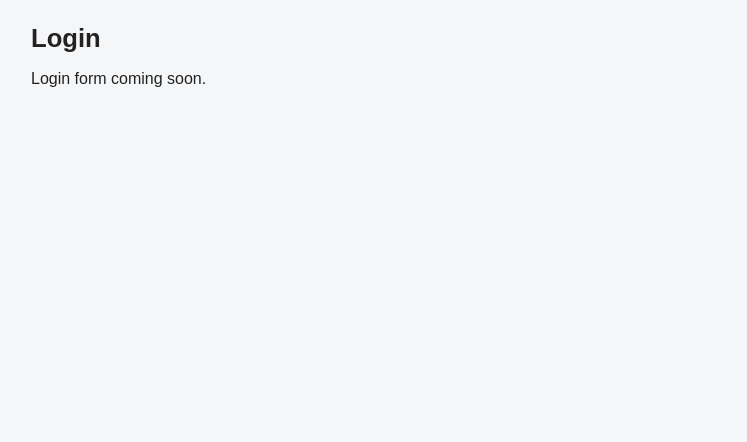
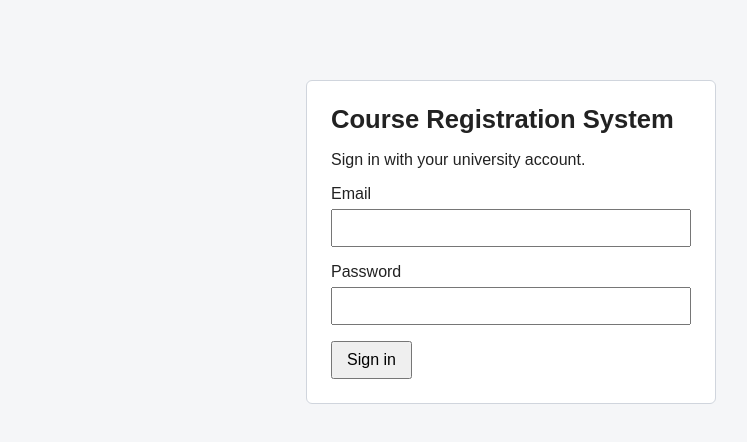
Before and after one commit to kanravii/Course-Registration-System, a React (Vite) app in the folder client/: page /login in a window 1280 px wide. Shown: the top 442 px of the page, without its empty margins (129-876 px from the left). Built offline with nearby package versions, Linux system fonts and the light colour scheme; no server answers.

Commit message:
feat: implement authentication flow and protected routes

```diff
--- a/client/src/App.jsx
+++ b/client/src/App.jsx
@@ -3,15 +3,37 @@ import LoginPage from './pages/LoginPage'
 import AdminDashboard from './pages/AdminDashboard'
 import AdvisorDashboard from './pages/AdvisorDashboard'
 import StudentDashboard from './pages/StudentDashboard'
+import ProtectedRoute from './components/ProtectedRoute'
 
 function App() {
   return (
     <Routes>
       <Route path="/" element={<Navigate to="/login" replace />} />
       <Route path="/login" element={<LoginPage />} />
-      <Route path="/admin" element={<AdminDashboard />} />
-      <Route path="/advisor" element={<AdvisorDashboard />} />
-      <Route path="/student" element={<StudentDashboard />} />
+      <Route
+        path="/admin"
+        element={
+          <ProtectedRoute allowedRole="admin">
+            <AdminDashboard />
+          </ProtectedRoute>
+        }
+      />
+      <Route
+        path="/advisor"
+        element={
+          <ProtectedRoute allowedRole="advisor">
+            <AdvisorDashboard />
+          </ProtectedRoute>
+        }
+      />
+      <Route
+        path="/student"
+        element={
+          <ProtectedRoute allowedRole="student">
+            <StudentDashboard />
+          </ProtectedRoute>
+        }
+      />
       <Route path="*" element={<Navigate to="/login" replace />} />
     </Routes>
   )
--- /dev/null
+++ b/client/src/components/Navbar.jsx
@@ -0,0 +1,19 @@
+import { useAuth } from '../context/AuthContext'
+
+function Navbar({ title }) {
+  const { user, logout } = useAuth()
+
+  return (
+    <header className="navbar">
+      <strong>{title}</strong>
+      <div className="navbar-right">
+        <span>
+          {user.name} ({user.role})
+        </span>
+        <button onClick={logout}>Log out</button>
+      </div>
+    </header>
+  )
+}
+
+export default Navbar
--- /dev/null
+++ b/client/src/components/ProtectedRoute.jsx
@@ -0,0 +1,16 @@
+import { Navigate } from 'react-router-dom'
+import { useAuth } from '../context/AuthContext'
+import { ROLE_HOME } from '../utils/roles'
+
+// Wraps a page: only a logged-in user with the matching role may see it.
+// This is convenience only. The real protection is the backend's requireRole middleware.
+function ProtectedRoute({ allowedRole, children }) {
+  const { user } = useAuth()
+
+  if (!user) return <Navigate to="/login" replace />
+  if (user.role !== allowedRole) return <Navigate to={ROLE_HOME[user.role]} replace />
+
+  return children
+}
+
+export default ProtectedRoute
--- /dev/null
+++ b/client/src/context/AuthContext.jsx
@@ -0,0 +1,50 @@
+import { createContext, useContext, useEffect, useState } from 'react'
+import * as api from '../services/api'
+
+const AuthContext = createContext(null)
+const USER_KEY = 'crs_user'
+
+// Restore the session after a page refresh
+function loadStoredUser() {
+  try {
+    const raw = localStorage.getItem(USER_KEY)
+    return raw && api.getToken() ? JSON.parse(raw) : null
+  } catch {
+    return null
+  }
+}
+
+export function AuthProvider({ children }) {
+  const [user, setUser] = useState(loadStoredUser)
+
+  // api.js fires this event when the server answers 401 to a logged-in request
+  useEffect(() => {
+    const handleExpired = () => {
+      localStorage.removeItem(USER_KEY)
+      setUser(null)
+    }
+    window.addEventListener('auth:expired', handleExpired)
+    return () => window.removeEventListener('auth:expired', handleExpired)
+  }, [])
+
+  async function login(email, password) {
+    const data = await api.login(email, password)
+    api.setToken(data.token)
+    localStorage.setItem(USER_KEY, JSON.stringify(data.user))
+    setUser(data.user)
+    return data.user
+  }
+
+  function logout() {
+    api.clearToken()
+    localStorage.removeItem(USER_KEY)
+    setUser(null)
+  }
+
+  return <AuthContext.Provider value={{ user, login, logout }}>{children}</AuthContext.Provider>
+}
+
+// eslint-disable-next-line react-refresh/only-export-components
+export function useAuth() {
+  return useContext(AuthContext)
+}
--- a/client/src/index.css
+++ b/client/src/index.css
@@ -15,3 +15,54 @@ h1 {
   font-size: 1.6rem;
   margin-top: 0;
 }
+
+.navbar {
+  display: flex;
+  justify-content: space-between;
+  align-items: center;
+  padding: 12px 24px;
+  background: #1f3a5f;
+  color: #fff;
+}
+
+.navbar-right {
+  display: flex;
+  align-items: center;
+  gap: 16px;
+}
+
+.login-card {
+  max-width: 360px;
+  margin: 80px auto;
+  padding: 24px;
+  background: #fff;
+  border: 1px solid #d0d5dd;
+  border-radius: 6px;
+}
+
+.form-field {
+  display: flex;
+  flex-direction: column;
+  gap: 6px;
+  margin-bottom: 16px;
+}
+
+input {
+  padding: 8px;
+  font-size: 1rem;
+}
+
+button {
+  padding: 8px 14px;
+  font-size: 1rem;
+  cursor: pointer;
+}
+
+.error-message {
+  margin-bottom: 16px;
+  padding: 8px 12px;
+  color: #b42318;
+  background: #fef3f2;
+  border: 1px solid #fda29b;
+  border-radius: 4px;
+}
--- a/client/src/main.jsx
+++ b/client/src/main.jsx
@@ -3,11 +3,14 @@ import { createRoot } from 'react-dom/client'
 import { BrowserRouter } from 'react-router-dom'
 import './index.css'
 import App from './App.jsx'
+import { AuthProvider } from './context/AuthContext.jsx'
 
 createRoot(document.getElementById('root')).render(
   <StrictMode>
     <BrowserRouter>
-      <App />
+      <AuthProvider>
+        <App />
+      </AuthProvider>
     </BrowserRouter>
   </StrictMode>,
 )
--- a/client/src/pages/AdminDashboard.jsx
+++ b/client/src/pages/AdminDashboard.jsx
@@ -1,9 +1,14 @@
+import Navbar from '../components/Navbar'
+
 function AdminDashboard() {
   return (
-    <main className="page">
-      <h1>AdminDashboard</h1>
-      <p>AdminDashboard form coming soon.</p>
-    </main>
+    <>
+      <Navbar title="Admin Dashboard" />
+      <main className="page">
+        <h1>Admin Dashboard</h1>
+        <p>User management coming soon.</p>
+      </main>
+    </>
   )
 }
 
--- a/client/src/pages/AdvisorDashboard.jsx
+++ b/client/src/pages/AdvisorDashboard.jsx
@@ -1,9 +1,14 @@
+import Navbar from '../components/Navbar'
+
 function AdvisorDashboard() {
   return (
-    <main className="page">
-      <h1>Advisor Dashboard</h1>
-      <p>Advisor Dashboard form coming soon.</p>
-    </main>
+    <>
+      <Navbar title="Advisor Dashboard" />
+      <main className="page">
+        <h1>Advisor Dashboard</h1>
+        <p>Course offerings and student registration coming soon.</p>
+      </main>
+    </>
   )
 }
 
--- a/client/src/pages/LoginPage.jsx
+++ b/client/src/pages/LoginPage.jsx
@@ -1,8 +1,67 @@
+import { useState } from 'react'
+import { Navigate } from 'react-router-dom'
+import { useAuth } from '../context/AuthContext'
+import { ROLE_HOME } from '../utils/roles'
+
 function LoginPage() {
+  const { user, login } = useAuth()
+  const [email, setEmail] = useState('')
+  const [password, setPassword] = useState('')
+  const [error, setError] = useState('')
+  const [submitting, setSubmitting] = useState(false)
+
+  // Already logged in? Go straight to your own dashboard.
+  if (user) return <Navigate to={ROLE_HOME[user.role]} replace />
+
+  async function handleSubmit(e) {
+    e.preventDefault()
+    setError('')
+    setSubmitting(true)
+    try {
+      await login(email.trim(), password) // on success, `user` is set and the line above redirects
+    } catch (err) {
+      setError(err.message)
+    } finally {
+      setSubmitting(false)
+    }
+  }
+
   return (
-    <main className="page">
-      <h1>Login</h1>
-      <p>Login form coming soon.</p>
+    <main className="login-card">
+      <h1>Course Registration System</h1>
+      <p>Sign in with your university account.</p>
+
+      {error && (
+        <div className="error-message" role="alert">
+          {error}
+        </div>
+      )}
+
+      <form onSubmit={handleSubmit}>
+        <div className="form-field">
+          <label htmlFor="email">Email</label>
+          <input
+            id="email"
+            type="email"
+            value={email}
+            onChange={(e) => setEmail(e.target.value)}
+            required
+          />
+        </div>
+        <div className="form-field">
+          <label htmlFor="password">Password</label>
+          <input
+            id="password"
+            type="password"
+            value={password}
+            onChange={(e) => setPassword(e.target.value)}
+            required
+          />
+        </div>
+        <button type="submit" disabled={submitting}>
+          {submitting ? 'Signing in...' : 'Sign in'}
+        </button>
+      </form>
     </main>
   )
 }
--- a/client/src/pages/StudentDashboard.jsx
+++ b/client/src/pages/StudentDashboard.jsx
@@ -1,9 +1,14 @@
+import Navbar from '../components/Navbar'
+
 function StudentDashboard() {
   return (
-    <main className="page">
-      <h1>StudentDashboard</h1>
-      <p>StudentDashboard form coming soon.</p>
-    </main>
+    <>
+      <Navbar title="Student Dashboard" />
+      <main className="page">
+        <h1>Student Dashboard</h1>
+        <p>Your courses and academic record coming soon.</p>
+      </main>
+    </>
   )
 }
 
--- /dev/null
+++ b/client/src/utils/roles.js
@@ -0,0 +1,6 @@
+// Where each role lands after login (and where we send them if they hit the wrong dashboard)
+export const ROLE_HOME = {
+  admin: '/admin',
+  advisor: '/advisor',
+  student: '/student',
+}
```
